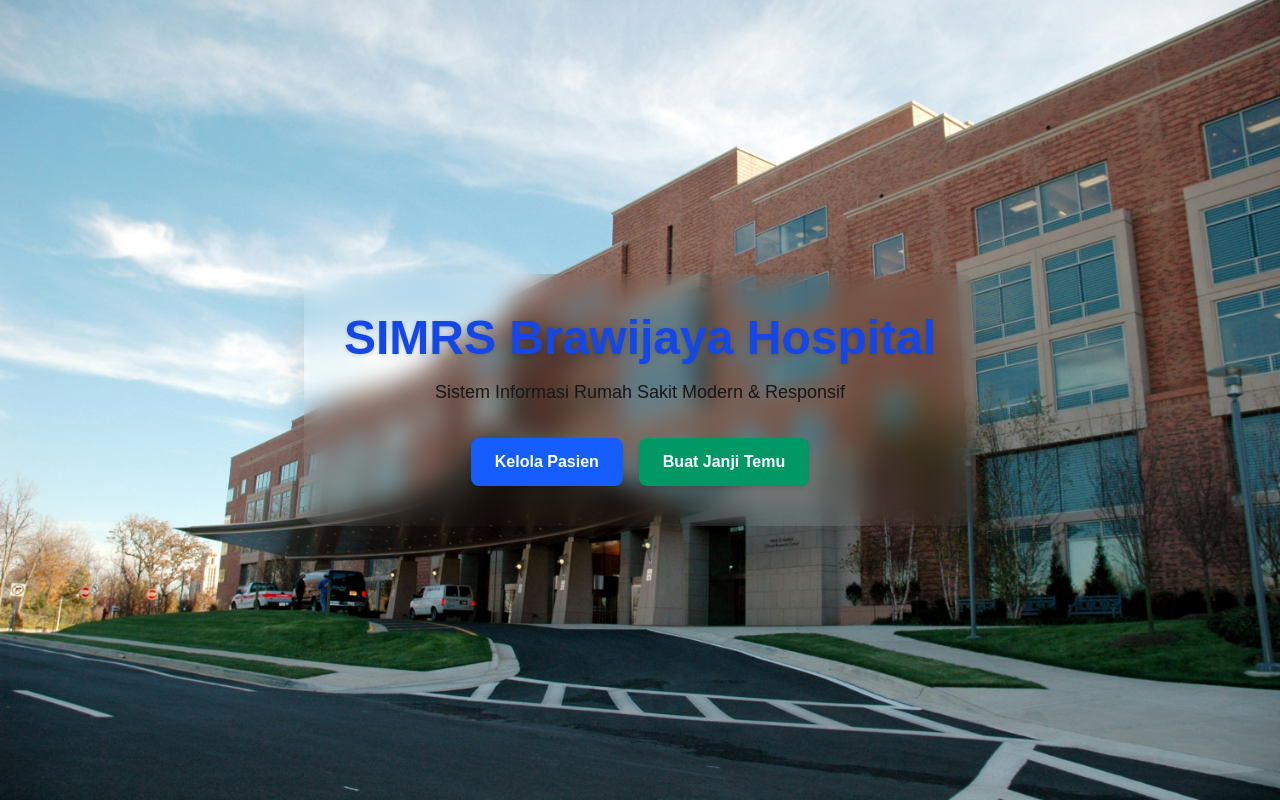
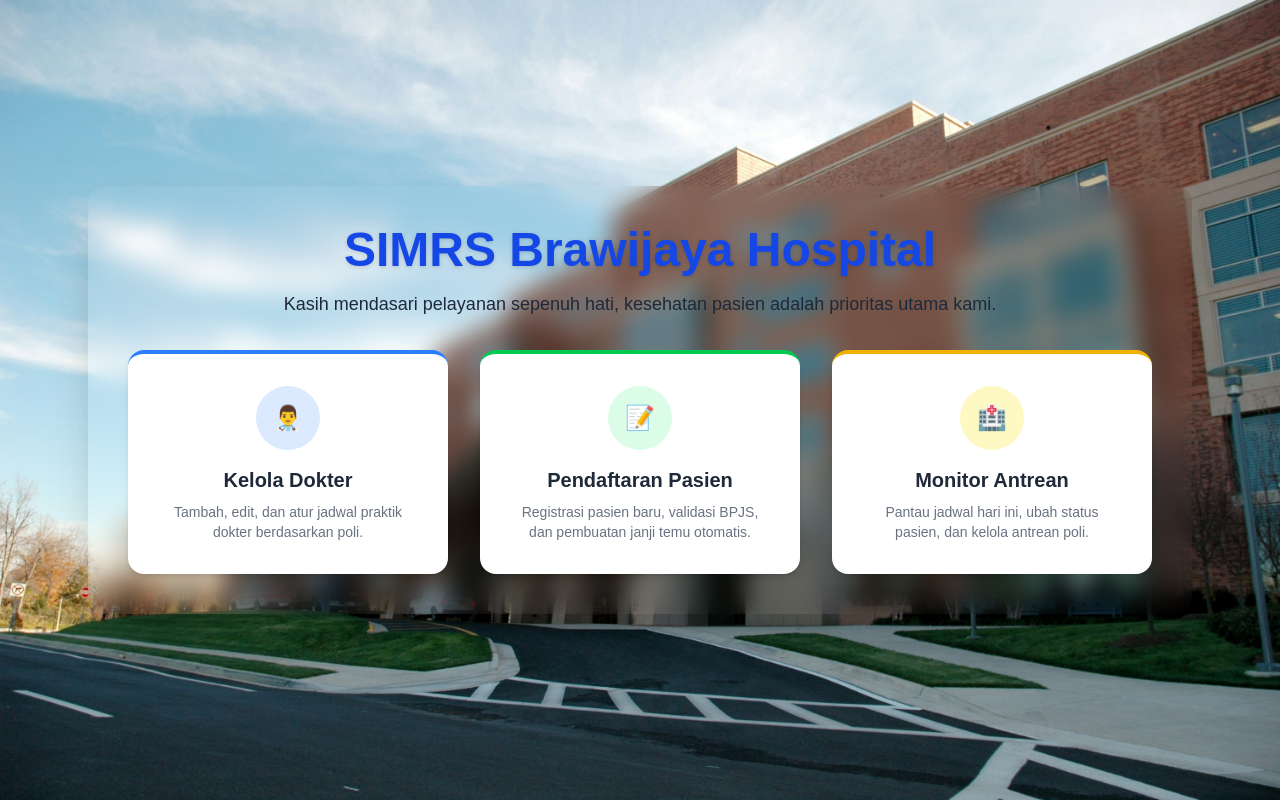
Before and after one commit to Stussyz/SIMRS-compactVersionFrontend, a Next.js app: page / in a window 1280 px wide. Built offline with nearby package versions, Linux system fonts and the light colour scheme.

Commit message:
update UI/UX 3 menu pelayanan

```diff
--- a/src/app/page.tsx
+++ b/src/app/page.tsx
@@ -27,23 +27,44 @@ export default function Home() {
         </h1>
 
         {/* Judul card */}
-        <p className="text-white-800 text-lg mb-8 font-medium">
-          Sistem Informasi Rumah Sakit Modern & Responsif
+        <p className="text-gray-800 text-lg mb-8 font-medium">
+          Kasih mendasari pelayanan sepenuh hati, kesehatan pasien adalah prioritas utama kami.
         </p>
 
-        <div className="flex gap-4 justify-center">
-          <Link
-            href="/pasien"
-            className="px-6 py-3 bg-blue-600 text-white font-semibold rounded-lg hover:bg-blue-700 transition shadow-md hover:shadow-lg"
-          >
-            Kelola Pasien
+        {/* Bagian Grid Menu */}
+        <div className="grid grid-cols-1 md:grid-cols-3 gap-8 w-full max-w-5xl">
+
+          {/* Kartu 1: Kelola Dokter */}
+          <Link href="/dokter" className="group">
+            <div className="bg-white rounded-2xl shadow-md p-8 hover:shadow-xl transition-all border-t-4 border-blue-500 h-full flex flex-col items-center text-center transform hover:-translate-y-2">
+              <div className="w-16 h-16 bg-blue-100 rounded-full flex items-center justify-center mb-4 group-hover:bg-blue-500 transition-colors">
+                <span className="text-2xl group-hover:text-white">👨‍⚕️</span>
+              </div>
+              <h2 className="text-xl font-bold text-gray-800 mb-2">Kelola Dokter</h2>
+              <p className="text-gray-500 text-sm">Tambah, edit, dan atur jadwal praktik dokter berdasarkan poli.</p>
+            </div>
           </Link>
-          {/* Janji temu: on going */}
-          <Link
-            href="/janjitemu"
-            className="px-6 py-3 bg-emerald-600 text-white font-semibold rounded-lg hover:bg-emerald-700 transition shadow-md hover:shadow-lg"
-          >
-            Buat Janji Temu
+
+          {/* Kartu 2: Pendaftaran Pasien */}
+          <Link href="/pasien" className="group">
+            <div className="bg-white rounded-2xl shadow-md p-8 hover:shadow-xl transition-all border-t-4 border-green-500 h-full flex flex-col items-center text-center transform hover:-translate-y-2">
+              <div className="w-16 h-16 bg-green-100 rounded-full flex items-center justify-center mb-4 group-hover:bg-green-500 transition-colors">
+                <span className="text-2xl group-hover:text-white">📝</span>
+              </div>
+              <h2 className="text-xl font-bold text-gray-800 mb-2">Pendaftaran Pasien</h2>
+              <p className="text-gray-500 text-sm">Registrasi pasien baru, validasi BPJS, dan pembuatan janji temu otomatis.</p>
+            </div>
+          </Link>
+
+          {/* Kartu 3: Status Antrean */}
+          <Link href="/janjitemu" className="group">
+            <div className="bg-white rounded-2xl shadow-md p-8 hover:shadow-xl transition-all border-t-4 border-yellow-500 h-full flex flex-col items-center text-center transform hover:-translate-y-2">
+              <div className="w-16 h-16 bg-yellow-100 rounded-full flex items-center justify-center mb-4 group-hover:bg-yellow-500 transition-colors">
+                <span className="text-2xl group-hover:text-white">🏥</span>
+              </div>
+              <h2 className="text-xl font-bold text-gray-800 mb-2">Monitor Antrean</h2>
+              <p className="text-gray-500 text-sm">Pantau jadwal hari ini, ubah status pasien, dan kelola antrean poli.</p>
+            </div>
           </Link>
         </div>
       </div>
```
